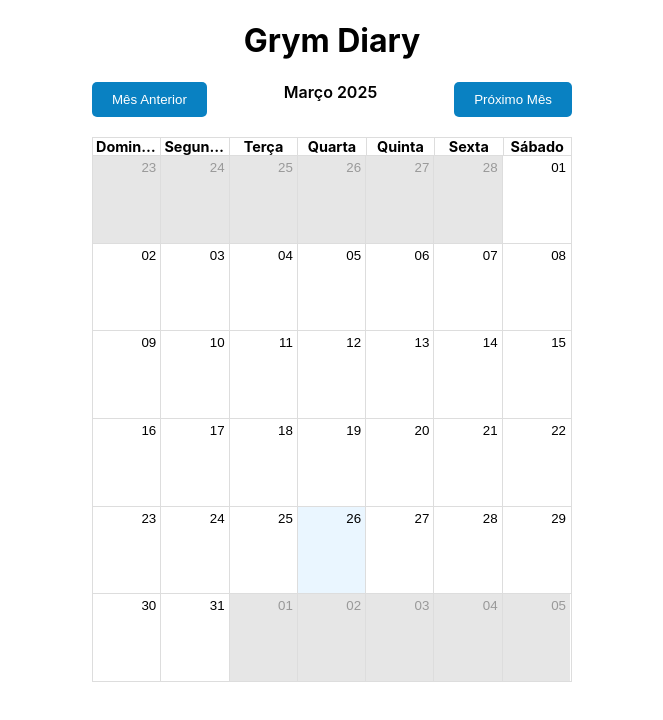
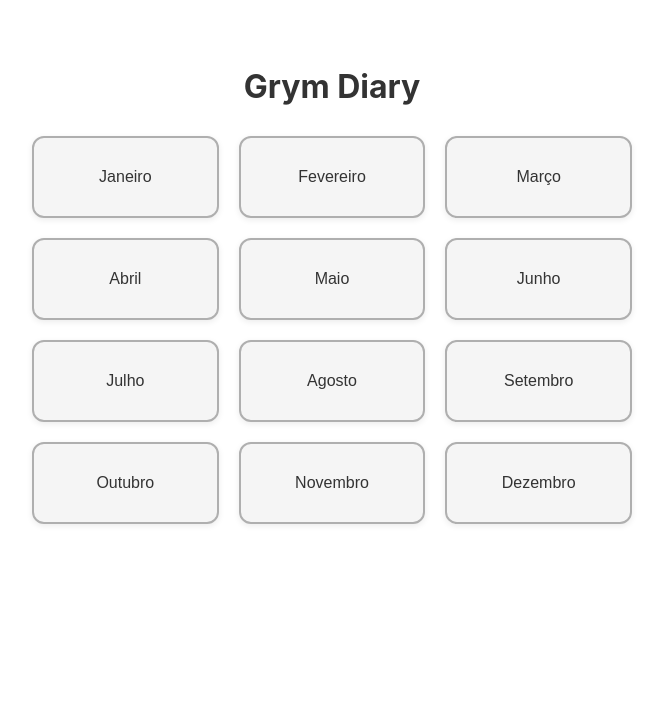
Before and after one commit to zezo-melo/grymdiary, a React (Create React App) app in the folder frontend/: page / in a window 1280 px wide. Shown: the top 720 px of the page, without its empty margins (308-971 px from the left). Built offline with nearby package versions, Linux system fonts and the light colour scheme; no server answers.

Commit message:
feat: adicionamos navegação por meses e estilização

```diff
--- a/frontend/src/App.js
+++ b/frontend/src/App.js
@@ -1,11 +1,20 @@
-import React from 'react';
-import MyCalendar from './components/Calendar';
+import React, { useState } from 'react';
+import MonthGrid from '../src/components/months/MonthGrid';
+import MyCalendar from '../src/components/calendar/Calendar';
 
 function App() {
+  const [selectedMonth, setSelectedMonth] = useState(null);
+
   return (
-    <div className="App" style={{ paddingLeft: 400, paddingRight: 400 }}>
-      <h1 style={{ textAlign: 'center' }}>Grym Diary</h1>
-      <MyCalendar />
+    <div className="App">
+      {selectedMonth === null ? (
+        <MonthGrid onSelectMonth={(index) => setSelectedMonth(index)} />
+      ) : (
+        <MyCalendar
+          month={selectedMonth}
+          onBack={() => setSelectedMonth(null)}
+        />
+      )}
     </div>
   );
 }
--- a/frontend/src/components/Calendar.js
+++ b/frontend/src/components/calendar/Calendar.js
@@ -1,6 +1,6 @@
 import React, { useState, useEffect } from "react";
 import { Calendar } from "react-big-calendar";
-import { format, addMonths, subMonths, getDay, startOfWeek, parse } from "date-fns"; // Adicionei a função parse
+import { format, addMonths, subMonths, getDay, startOfWeek, parse } from "date-fns";
 import { dateFnsLocalizer } from "react-big-calendar";
 import ptBR from "date-fns/locale/pt-BR";
 import "react-big-calendar/lib/css/react-big-calendar.css";
@@ -12,7 +12,7 @@ import "./styles.css";
 const locales = { "pt-BR": ptBR };
 const localizer = dateFnsLocalizer({
   format: (date, formatStr) => format(date, formatStr, { locale: ptBR }),
-  parse: (value, formatStr) => parse(value, formatStr, new Date(), { locale: ptBR }), // Agora 'parse' está sendo usado corretamente
+  parse: (value, formatStr) => parse(value, formatStr, new Date(), { locale: ptBR }),
   startOfWeek: (date) => startOfWeek(date, { locale: ptBR }),
   getDay,
   locales,
@@ -20,9 +20,17 @@ const localizer = dateFnsLocalizer({
 
 Modal.setAppElement("#root");
 
-function MyCalendar() {
+function MyCalendar({ month, onBack }) {
+  const today = new Date();
+  const initialMonth = new Date(
+    today.getFullYear(),
+    month !== undefined ? month : today.getMonth(),
+    1
+  );
+
+
+  const [date, setDate] = useState(initialMonth);
   const [events, setEvents] = useState([]);
-  const [date, setDate] = useState(new Date());
   const [modalIsOpen, setModalIsOpen] = useState(false);
   const [selectedDate, setSelectedDate] = useState(null);
   const [note, setNote] = useState("");
@@ -73,7 +81,7 @@ function MyCalendar() {
 
     if (existingEvent) {
       axios.put(`http://localhost:5000/api/notes/${existingEvent._id}`, eventData)
-        .then(response => {
+        .then(() => {
           setEvents(prevEvents =>
             prevEvents.map(event =>
               event._id === existingEvent._id ? { ...event, title: note } : event
@@ -108,12 +116,27 @@ function MyCalendar() {
       });
   };
 
-  const handleNavigate = (newDate) => setDate(newDate);
+  const updateMonth = (newDate) => {
+    setDate(newDate);
+  };
 
   const formattedSelectedDate = selectedDate ? format(selectedDate, 'dd/MM/yyyy') : '';
 
   return (
     <div>
+
+      <div className="calendar-page-header">
+      <button
+        type="button"
+        className="back-round-button"
+        onClick={onBack}
+        onKeyDown={(e) => e.key === 'Enter' && onBack()}
+      >
+        ←
+      </button>
+      <h2 className="calendar-main-title">Minhas Anotações</h2>
+    </div>
+
       <div style={{ height: 600 }}>
         <Calendar
           localizer={localizer}
@@ -125,15 +148,18 @@ function MyCalendar() {
           onSelectSlot={({ start }) => openModal(start)}
           views={["month"]}
           date={date}
-          onNavigate={handleNavigate}
+          onNavigate={updateMonth}
           components={{
             toolbar: () => (
               <div style={{ display: "flex", justifyContent: "space-between", paddingBottom: "20px" }}>
-                <button type="button" onClick={() => setDate(subMonths(date, 1))} className="botao-anterior">
+                <button type="button" onClick={() => updateMonth(subMonths(date, 1))} className="botao-anterior">
                   Mês Anterior
                 </button>
-                <div className="titulo-mes">{format(date, "MMMM yyyy", { locale: ptBR }).charAt(0).toUpperCase() + format(date, "MMMM yyyy", { locale: ptBR }).slice(1)}</div>
-                <button type="button" onClick={() => setDate(addMonths(date, 1))} className="botao-proximo">
+                <div className="titulo-mes">
+                  {format(date, "MMMM yyyy", { locale: ptBR }).charAt(0).toUpperCase() +
+                    format(date, "MMMM yyyy", { locale: ptBR }).slice(1)}
+                </div>
+                <button type="button" onClick={() => updateMonth(addMonths(date, 1))} className="botao-proximo">
                   Próximo Mês
                 </button>
               </div>
@@ -181,6 +207,7 @@ function MyCalendar() {
       </Modal>
     </div>
   );
+
 }
 
 export default MyCalendar;
--- a/frontend/src/components/styles.css
+++ b/frontend/src/components/calendar/styles.css
@@ -167,3 +167,104 @@
 .rbc-calendar {
   z-index: 0 !important; /* Garante que o calendário fique atrás do modal */
 }
+
+
+/* src/components/calendar/styles.css */
+
+.rbc-calendar {
+  background-color: white;
+  padding: 20px;
+  border-radius: 10px;
+  box-shadow: 0 2px 8px rgba(0, 0, 0, 0.1);
+}
+
+/* Centralizar o calendário na tela */
+.rbc-calendar,
+.rbc-month-view {
+  margin: 0 auto;
+  max-width: 1000px;
+}
+
+/* Título e botões */
+.titulo-mes {
+  font-size: 24px;
+  font-weight: bold;
+  text-align: center;
+}
+
+.botao-anterior,
+.botao-proximo {
+  background-color: #007bff;
+  color: white;
+  border: none;
+  padding: 8px 14px;
+  border-radius: 6px;
+  cursor: pointer;
+  font-weight: 500;
+  transition: 0.2s ease-in-out;
+}
+
+.botao-anterior:hover,
+.botao-proximo:hover {
+  background-color: #0056b3;
+}
+
+/* Estilo dos eventos */
+.custom-event {
+  background-color: #0d6efd;
+  color: white;
+  padding: 4px;
+  border-radius: 4px;
+  font-size: 0.9rem;
+  display: flex;
+  justify-content: space-between;
+  align-items: center;
+}
+
+.event-actions button {
+  background: none;
+  border: none;
+  color: white;
+  cursor: pointer;
+  margin-left: 4px;
+}
+
+.event-actions button:hover {
+  opacity: 0.7;
+}
+
+.calendar-page-header {
+  display: flex;
+  align-items: center;
+  justify-content: flex-start;
+  gap: 12px;
+  margin-bottom: 20px;
+}
+
+.back-round-button {
+  background-color: #007bff;
+  color: white;
+  border: none;
+  border-radius: 50%;
+  width: 36px;
+  height: 36px;
+  font-size: 18px;
+  font-weight: bold;
+  cursor: pointer;
+  box-shadow: 0 2px 6px rgba(0, 0, 0, 0.2);
+  transition: background-color 0.2s ease;
+}
+
+.back-round-button:hover {
+  background-color: #0056b3;
+}
+
+.calendar-main-title {
+  font-size: 24px;
+  font-weight: bold;
+  margin-top: 20;
+}
+
+.calendar-page-header{
+  justify-content: center;
+}
--- /dev/null
+++ b/frontend/src/components/months/MonthGrid.css
@@ -0,0 +1,39 @@
+.month-grid-container {
+    text-align: center;
+    padding: 40px 20px;
+  }
+
+  .title {
+    font-size: 32px;
+    margin-bottom: 30px;
+    color: #333;
+  }
+
+  .month-grid {
+    display: grid;
+    grid-template-columns: repeat(3, 1fr); /* 3 colunas fixas */
+    gap: 20px;
+    max-width: 600px;
+    margin: 0 auto;
+  }
+
+  .month-card {
+    background-color: #f5f5f5;
+    border: solid 2px #afafaf;
+    border-radius: 12px;
+    padding: 30px 16px;
+    font-size: 16px;
+    cursor: pointer;
+    color: #333;
+    font-weight: 500;
+    transition: background-color 0.3s ease, color 0.3s ease, transform 0.2s ease;
+    box-shadow: 0 2px 6px rgba(0, 0, 0, 0.08);
+  }
+
+  .month-card:hover,
+  .month-card:focus {
+    background-color: #007bff;
+    color: white;
+    transform: scale(1.1);
+    outline: none;
+  }
--- /dev/null
+++ b/frontend/src/components/months/MonthGrid.js
@@ -0,0 +1,31 @@
+// src/components/MonthGrid.js
+import React from 'react';
+import './MonthGrid.css';
+
+const months = [
+  'Janeiro', 'Fevereiro', 'Março',
+  'Abril', 'Maio', 'Junho',
+  'Julho', 'Agosto', 'Setembro',
+  'Outubro', 'Novembro', 'Dezembro',
+];
+
+export default function MonthGrid({ onSelectMonth }) {
+  return (
+    <div className="month-grid-container">
+      <h2 className="title">Grym Diary</h2>
+      <div className="month-grid">
+        {months.map((month) => (
+          <button
+            key={month}
+            type="button"
+            className="month-card"
+            onClick={() => onSelectMonth(months.indexOf(month))}
+            onKeyDown={(e) => e.key === 'Enter' && onSelectMonth(months.indexOf(month))}
+          >
+            {month}
+          </button>
+        ))}
+      </div>
+    </div>
+  );
+}
--- a/frontend/src/index.css
+++ b/frontend/src/index.css
@@ -11,3 +11,10 @@ code {
   font-family: source-code-pro, Menlo, Monaco, Consolas, 'Courier New',
     monospace;
 }
+
+.App-container {
+  display: flex;
+  flex-direction: column;
+  align-items: center;
+  padding: 20px;
+}
```
Also changed, not shown: 1 other file (tests, documents, lock files or other folders).
